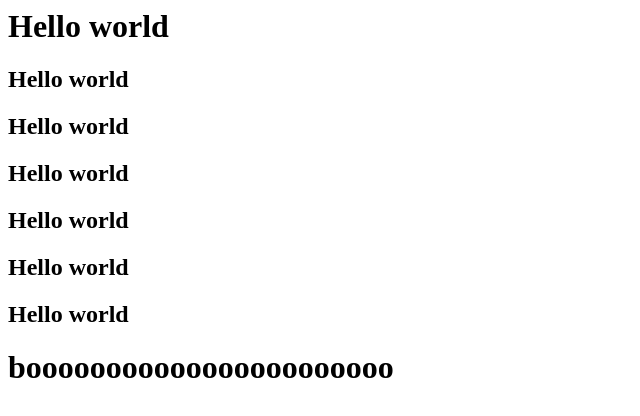
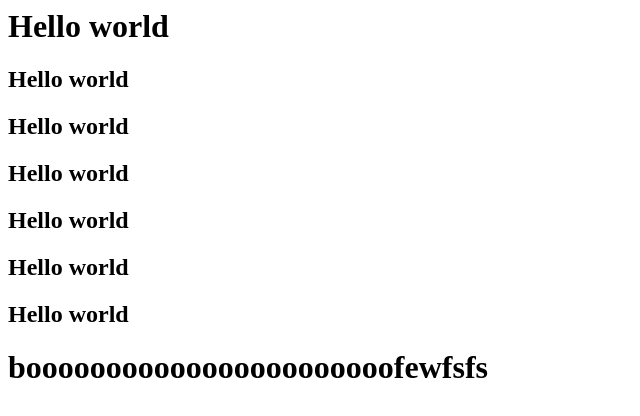
Before and after one commit to mehdiMohamedRihani/project0, a plain HTML site: page index.html in a window 1280 px wide. Shown: the whole page, without its empty margins (0-640 px from the left). Drawn offline with Linux system fonts and the light colour scheme.

Commit message:
hello world /

```diff
--- a/index.html
+++ b/index.html
@@ -10,4 +10,4 @@
 
 
 
-<h1>booooooooooooooooooooooo</h1>
+<h1>booooooooooooooooooooooofewfsfs</h1>
```
